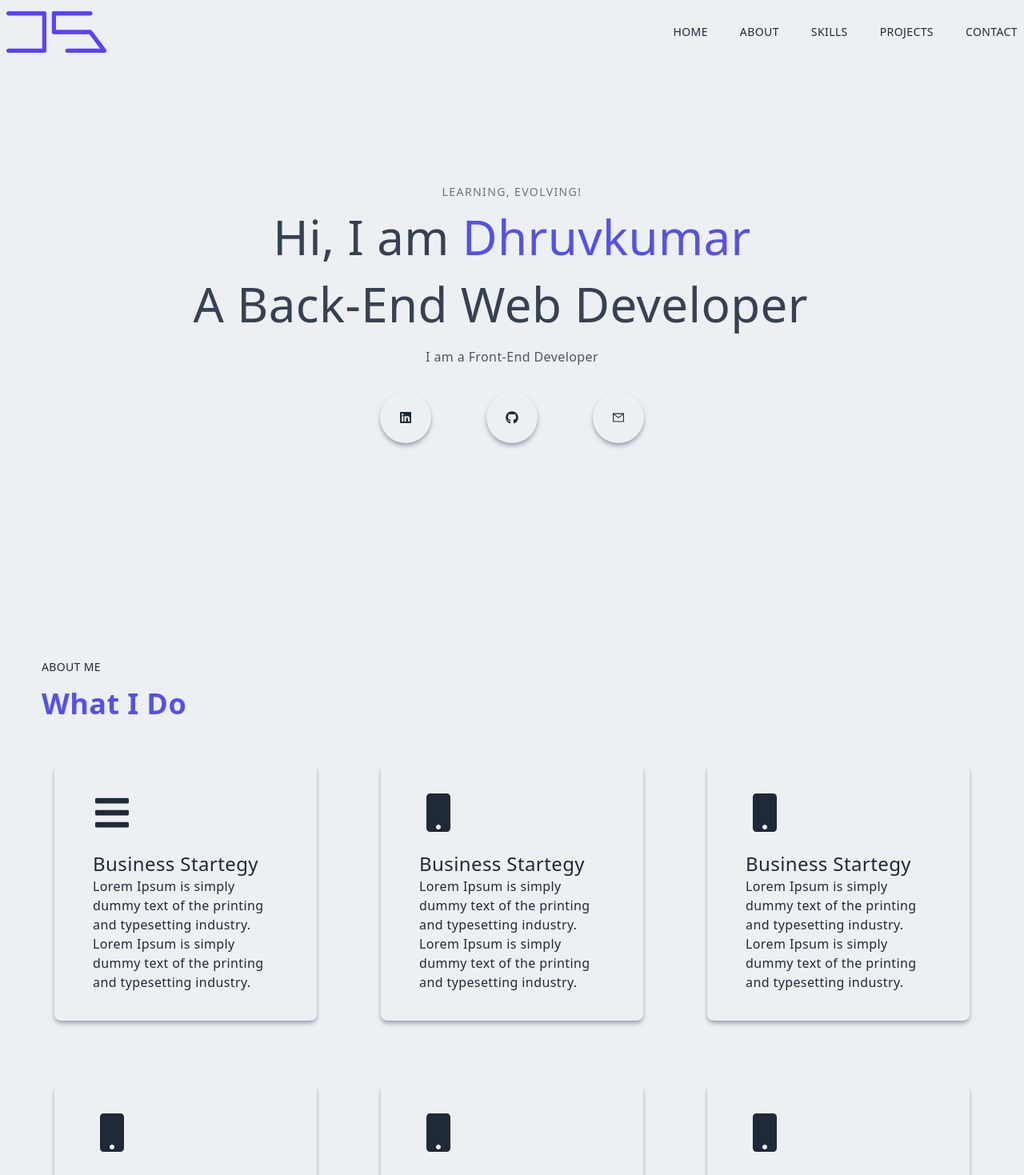
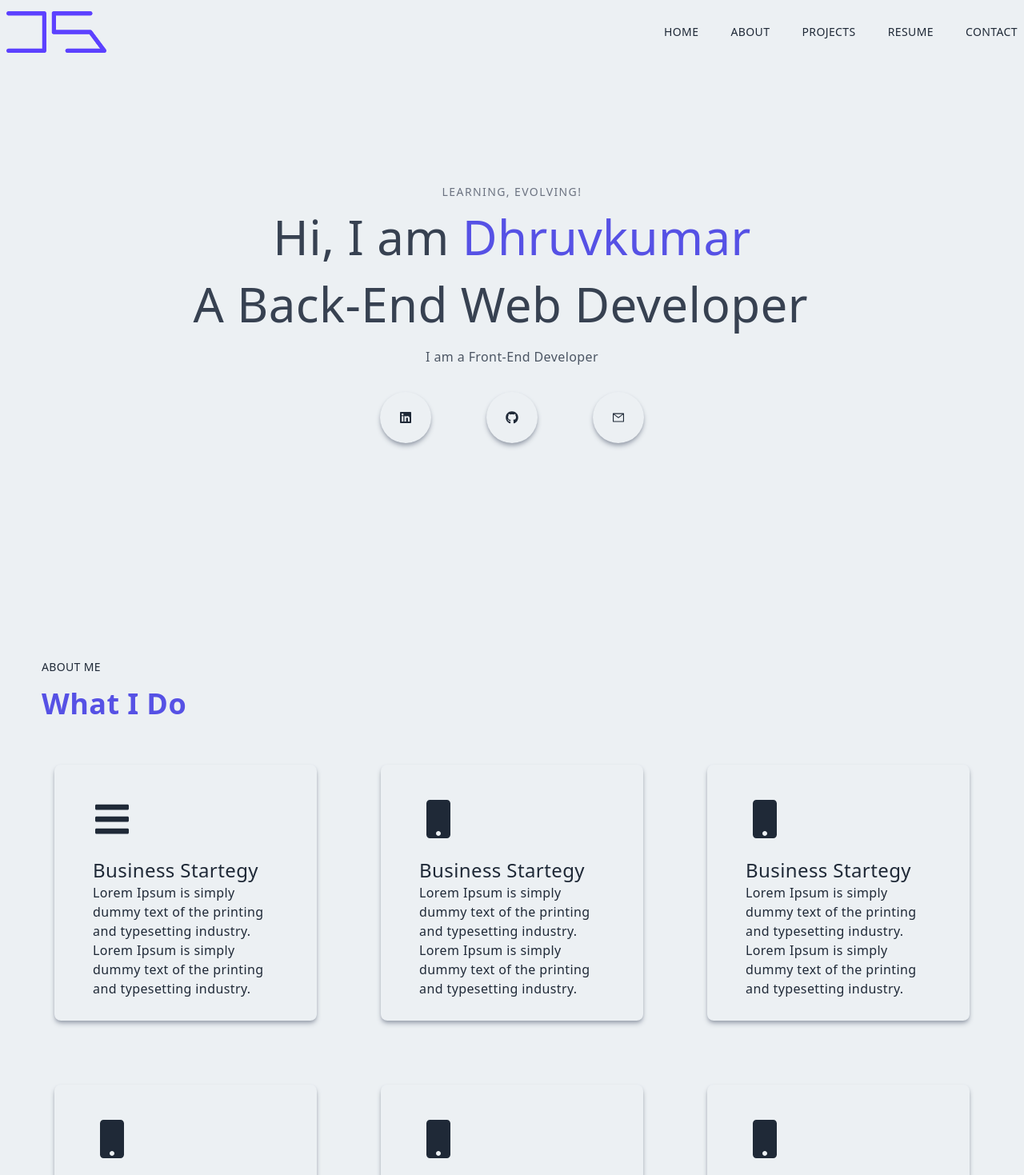
Before and after one commit to DhruvSonani6696/portfolio_dhruvkumar, a Next.js app: page / in a window 1280 px wide. Shown: the top 1469 px of the page at 80% size. Built offline with nearby package versions, Linux system fonts and the light colour scheme.

Commit message:
Responsive Navbar hidden on click : Done

```diff
--- a/components/Card.jsx
+++ b/components/Card.jsx
@@ -4,13 +4,13 @@ const Card = ({ title, des, icon }) => {
   return (
     // <div className="w-full px-12 h-80 bg-red-100  rounded-lg shadow-shadowOne flex items-center bg-gradient-to-r from-bodyColor to-[#202327] hover:bg-gradient-to-b hover:from-black hover:text-[#5651e5] hover:to-[#1e2024] hover:text-white-1600 transition-color duration-100">
       <div className="w-full px-12 h-80 shadow-md rounded-lg shadow-gray-400 flex items-center cursor-pointer shadow-shadowOne hover:scale-105 ease-in duration-150 hover:text-[#5651e5]">
-      <div className="flex flex-col gap-6">
+      <div className="flex flex-col gap-6 translate-y-2">
         <div>
           <span className="text-5xl">{icon}</span>
         </div>
         <div>
           <h2 className="text-2xl">{title}</h2>
-          <p>{des}</p>
+          <p className="base">{des}</p>
         </div>
       </div>
     </div>
--- a/components/Navbar.jsx
+++ b/components/Navbar.jsx
@@ -62,11 +62,12 @@ const Navbar = () => {
               <li className='ml-10 text-sm uppercase hover:border-b'>About</li>
             </Link>
             <Link href='/'>
-              <li className='ml-10 text-sm uppercase hover:border-b'>Skills</li>
+              <li className='ml-10 text-sm uppercase hover:border-b'>Projects</li>
             </Link>
             <Link href='/'>
-              <li className='ml-10 text-sm uppercase hover:border-b'>Projects</li>
+              <li className='ml-10 text-sm uppercase hover:border-b'>Resume</li>
             </Link>
+
             <Link href='/'>
               <li className='ml-10 text-sm uppercase hover:border-b'>Contact</li>
             </Link>
@@ -91,19 +92,14 @@ const Navbar = () => {
           </div>
           <div className='py-4 flex flex-col'>
             <ul className='uppercase'>
-              <Link href='/'>
+              <Link href='/#home' scroll={false} onClick={handleNav}>
                 <li className='py-4 text-sm'>
                   Home
                 </li>
               </Link>
-              <Link href='/'>
+              <Link href='/#about' scroll={false} onClick={handleNav}>
                 <li className='py-4 text-sm'>
                   About
-                </li>
-              </Link>
-              <Link href='/'>
-                <li className='py-4 text-sm'>
-                  Skills
                 </li>
               </Link>
               <Link href='/'>
@@ -111,6 +107,12 @@ const Navbar = () => {
                   Projects
                 </li>
               </Link>
+              <Link href='/'>
+                <li className='py-4 text-sm'>
+                  Resume
+                </li>
+              </Link>
+
               <Link href='/'>
                 <li className='py-4 text-sm'>
                   Contact
```
